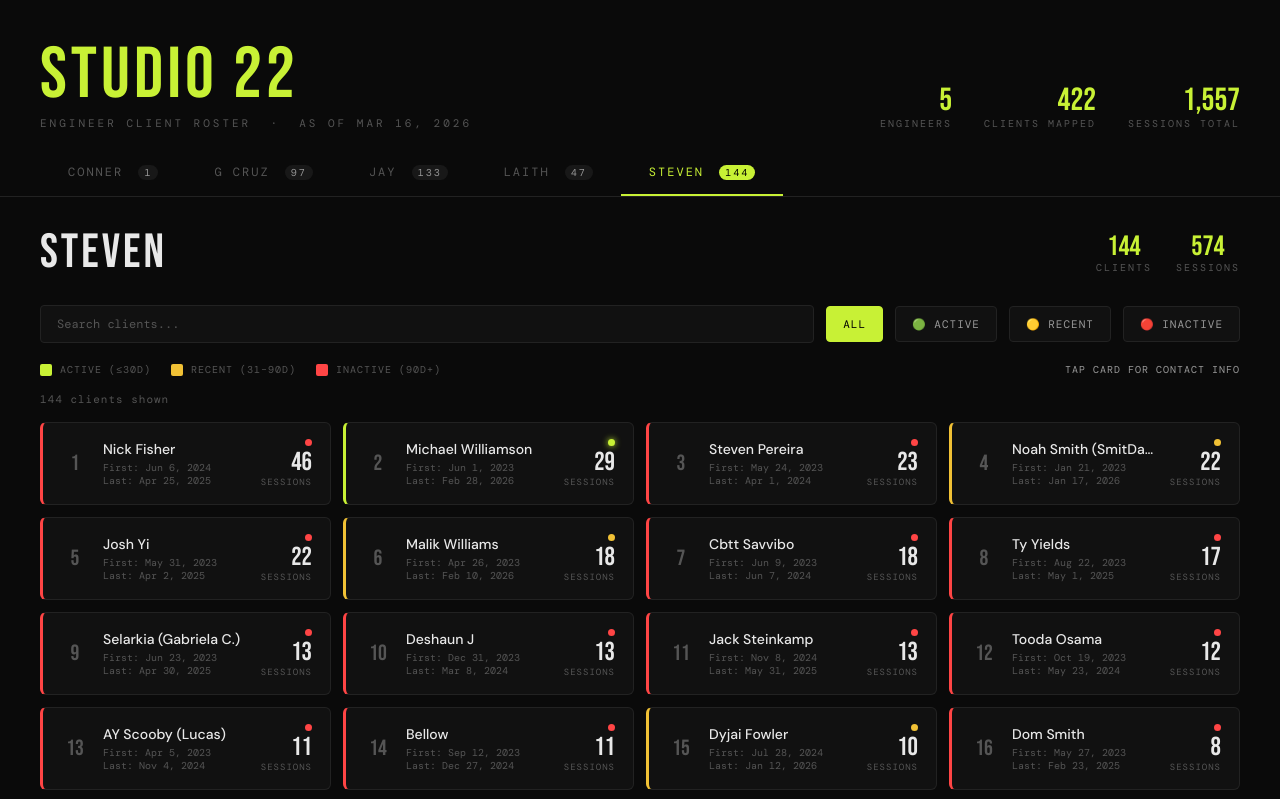
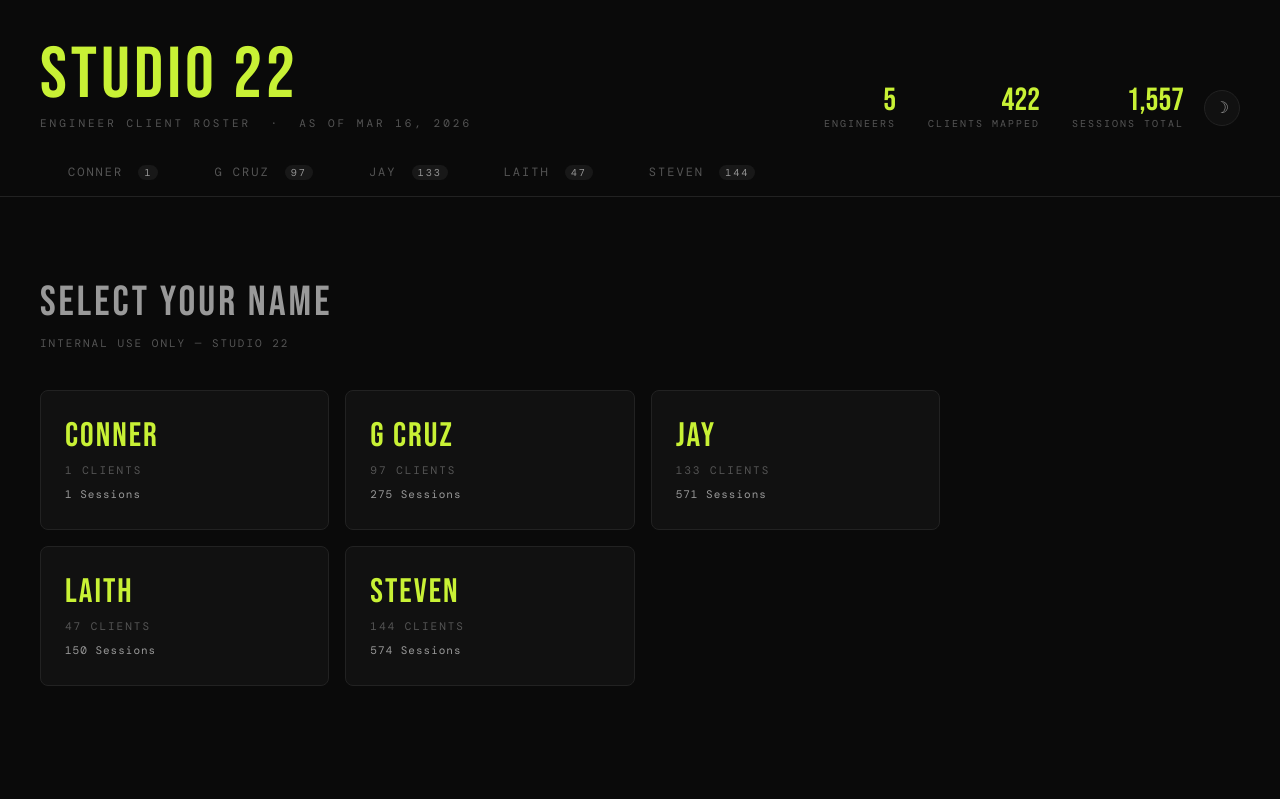
Before and after one commit to denonmaryland/Studio-22-Client-Dashboard, a plain HTML site: page index.html in a window 1280 px wide. Shown: the top 799 px of the page. Drawn offline with nearby package versions, Linux system fonts and the light colour scheme.

Commit message:
Update index.html

```diff
--- a/index.html
+++ b/index.html
@@ -7,6 +7,7 @@
 <link href="https://fonts.googleapis.com/css2?family=Bebas+Neue&family=DM+Mono:wght@400;500&family=DM+Sans:wght@300;400;500;600&display=swap" rel="stylesheet">
 <style>
 :root{--bg:#0a0a0a;--surface:#111;--surface2:#181818;--border:#222;--accent:#c8f135;--accent2:#f1c135;--red:#ff4545;--muted:#555;--text:#e8e8e8;--text2:#999}
+.light{--bg:#f4f4f0;--surface:#ffffff;--surface2:#ebebeb;--border:#d0d0d0;--muted:#888;--text:#111111;--text2:#555555}
 *{box-sizing:border-box;margin:0;padding:0}
 body{background:var(--bg);color:var(--text);font-family:'DM Sans',sans-serif;min-height:100vh}
 header{padding:40px 40px 0;border-bottom:1px solid var(--border);position:sticky;top:0;background:var(--bg);z-index:100}
@@ -97,7 +98,23 @@ main{padding:32px 40px;max-width:1400px;margin:0 auto}
 .hot .modal-status-text{color:var(--accent)}
 .warm .modal-status-text{color:var(--accent2)}
 .cold .modal-status-text{color:var(--red)}
-@media(max-width:600px){header{padding:24px 20px 0}main{padding:24px 20px}.studio-name{font-size:40px}.client-grid{grid-template-columns:1fr}.header-stats{display:none}.modal{max-width:100%}.modal-stats{grid-template-columns:1fr 1fr}}
+/* Theme toggle */
+.theme-toggle{background:var(--surface);border:1px solid var(--border);color:var(--text2);width:36px;height:36px;border-radius:50%;cursor:pointer;font-size:16px;display:flex;align-items:center;justify-content:center;transition:all .2s;flex-shrink:0}
+.theme-toggle:hover{border-color:var(--muted);color:var(--text)}
+/* Home screen */
+#homeScreen{padding:48px 0}
+.home-heading{font-family:'Bebas Neue',sans-serif;font-size:clamp(28px,4vw,42px);letter-spacing:3px;color:var(--text2);margin-bottom:8px}
+.home-sub{font-family:'DM Mono',monospace;font-size:11px;color:var(--muted);letter-spacing:2px;text-transform:uppercase;margin-bottom:40px}
+.eng-grid{display:grid;grid-template-columns:repeat(auto-fill,minmax(220px,1fr));gap:16px;max-width:900px}
+.eng-card{background:var(--surface);border:1px solid var(--border);border-radius:8px;padding:28px 24px;cursor:pointer;transition:border-color .2s,transform .15s,background .2s;display:flex;flex-direction:column;gap:10px}
+.eng-card:hover{border-color:var(--accent);transform:translateY(-3px);background:var(--surface2)}
+.eng-card-name{font-family:'Bebas Neue',sans-serif;font-size:34px;letter-spacing:2px;color:var(--accent);line-height:1}
+.eng-card-clients{font-family:'DM Mono',monospace;font-size:11px;color:var(--muted);letter-spacing:2px;text-transform:uppercase}
+.eng-card-sessions{font-family:'DM Mono',monospace;font-size:11px;color:var(--text2);letter-spacing:1px}
+/* Back button */
+.back-btn{background:none;border:1px solid var(--border);color:var(--muted);padding:7px 16px;font-family:'DM Mono',monospace;font-size:11px;letter-spacing:1px;border-radius:4px;cursor:pointer;text-transform:uppercase;transition:all .2s;display:inline-flex;align-items:center;gap:6px}
+.back-btn:hover{border-color:var(--muted);color:var(--text)}
+@media(max-width:600px){header{padding:24px 20px 0}main{padding:24px 20px}.studio-name{font-size:40px}.client-grid{grid-template-columns:1fr}.header-stats{display:none}.modal{max-width:100%}.modal-stats{grid-template-columns:1fr 1fr}.eng-grid{grid-template-columns:1fr 1fr}}
 ::-webkit-scrollbar{width:6px;height:6px}::-webkit-scrollbar-track{background:var(--bg)}::-webkit-scrollbar-thumb{background:var(--border);border-radius:3px}
 </style>
 </head>
@@ -108,15 +125,25 @@ main{padding:32px 40px;max-width:1400px;margin:0 auto}
       <div class="studio-name">Studio 22</div>
       <div class="studio-sub">Engineer Client Roster &nbsp;&middot;&nbsp; As of Mar 16, 2026</div>
     </div>
-    <div class="header-stats">
-      <div class="stat"><div class="stat-num">5</div><div class="stat-label">Engineers</div></div>
-      <div class="stat"><div class="stat-num">422</div><div class="stat-label">Clients Mapped</div></div>
-      <div class="stat"><div class="stat-num">1,557</div><div class="stat-label">Sessions Total</div></div>
+    <div style="display:flex;align-items:center;gap:20px">
+      <div class="header-stats">
+        <div class="stat"><div class="stat-num">5</div><div class="stat-label">Engineers</div></div>
+        <div class="stat"><div class="stat-num">422</div><div class="stat-label">Clients Mapped</div></div>
+        <div class="stat"><div class="stat-num">1,557</div><div class="stat-label">Sessions Total</div></div>
+      </div>
+      <button class="theme-toggle" id="themeToggle" title="Toggle light/dark mode">&#9790;</button>
     </div>
   </div>
   <nav class="nav-tabs" id="navTabs"></nav>
 </header>
-<main><div id="panels"></div></main>
+<main>
+  <div id="homeScreen">
+    <div class="home-heading">Select Your Name</div>
+    <div class="home-sub">Internal Use Only — Studio 22</div>
+    <div class="eng-grid" id="engGrid"></div>
+  </div>
+  <div id="panels" style="display:none"></div>
+</main>
 <div class="modal-overlay" id="overlay">
   <div class="modal">
     <div class="modal-header">
@@ -191,10 +218,33 @@ document.addEventListener('DOMContentLoaded',function(){
   document.getElementById('mClose').addEventListener('click',closeModal);
   document.getElementById('overlay').addEventListener('click',function(e){if(e.target===this)closeModal();});
   document.addEventListener('keydown',function(e){if(e.key==='Escape')closeModal();});
+  // Theme toggle
+  var toggle=document.getElementById('themeToggle');
+  function applyTheme(light){
+    document.body.classList.toggle('light',light);
+    toggle.textContent=light?'\u2600':'\u263D';
+    toggle.title=light?'Switch to dark mode':'Switch to light mode';
+    localStorage.setItem('s22theme',light?'light':'dark');
+  }
+  var saved=localStorage.getItem('s22theme');
+  applyTheme(saved==='light');
+  toggle.addEventListener('click',function(){applyTheme(!document.body.classList.contains('light'));});
   buildUI();
 });
-var aEng='Steven',aFilt='all',aQ='';
+var aEng=null,aFilt='all',aQ='';
 function buildUI(){
+  // Build home engineer cards
+  var egrid=document.getElementById('engGrid');
+  Object.keys(DATA).forEach(function(eng){
+    var card=document.createElement('div');
+    card.className='eng-card';
+    card.innerHTML=
+      '<div class="eng-card-name">'+eng+'</div>'+
+      '<div class="eng-card-clients">'+DATA[eng].total_clients+' Clients</div>'+
+      '<div class="eng-card-sessions">'+DATA[eng].total_sessions+' Sessions</div>';
+    card.addEventListener('click',function(){switchEng(eng);});
+    egrid.appendChild(card);
+  });
   var nav=document.getElementById('navTabs');
   Object.keys(DATA).forEach(function(eng){
     var b=document.createElement('button');
@@ -204,6 +254,14 @@ function buildUI(){
     b.addEventListener('click',function(){switchEng(eng);});
     nav.appendChild(b);
   });
+  // Add home button to nav
+  var homeBtn=document.createElement('button');
+  homeBtn.className='nav-tab';
+  homeBtn.id='homeNavBtn';
+  homeBtn.innerHTML='&#8592; Home';
+  homeBtn.style.display='none';
+  homeBtn.addEventListener('click',showHome);
+  nav.insertBefore(homeBtn,nav.firstChild);
   var wrap=document.getElementById('panels');
   Object.keys(DATA).forEach(function(eng){
     var d=DATA[eng],eid=eng.replace(/ /g,'_');
@@ -244,7 +302,16 @@ function buildUI(){
       });
     });
   });
-  renderGrid(aEng);
+  // Start on home screen
+  showHome();
+}
+function showHome(){
+  aEng=null; aFilt='all'; aQ='';
+  document.getElementById('homeScreen').style.display='';
+  document.getElementById('panels').style.display='none';
+  document.querySelectorAll('.nav-tab').forEach(function(t){t.classList.remove('active');});
+  var hb=document.getElementById('homeNavBtn');
+  if(hb)hb.style.display='none';
 }
 function renderGrid(eng){
   var eid=eng.replace(/ /g,'_');
@@ -285,6 +352,10 @@ function renderGrid(eng){
 }
 function switchEng(eng){
   aEng=eng; aFilt='all'; aQ='';
+  document.getElementById('homeScreen').style.display='none';
+  document.getElementById('panels').style.display='';
+  var hb=document.getElementById('homeNavBtn');
+  if(hb)hb.style.display='';
   var eid=eng.replace(/ /g,'_');
   var sb=document.getElementById('s-'+eid);
   if(sb)sb.value='';
```
